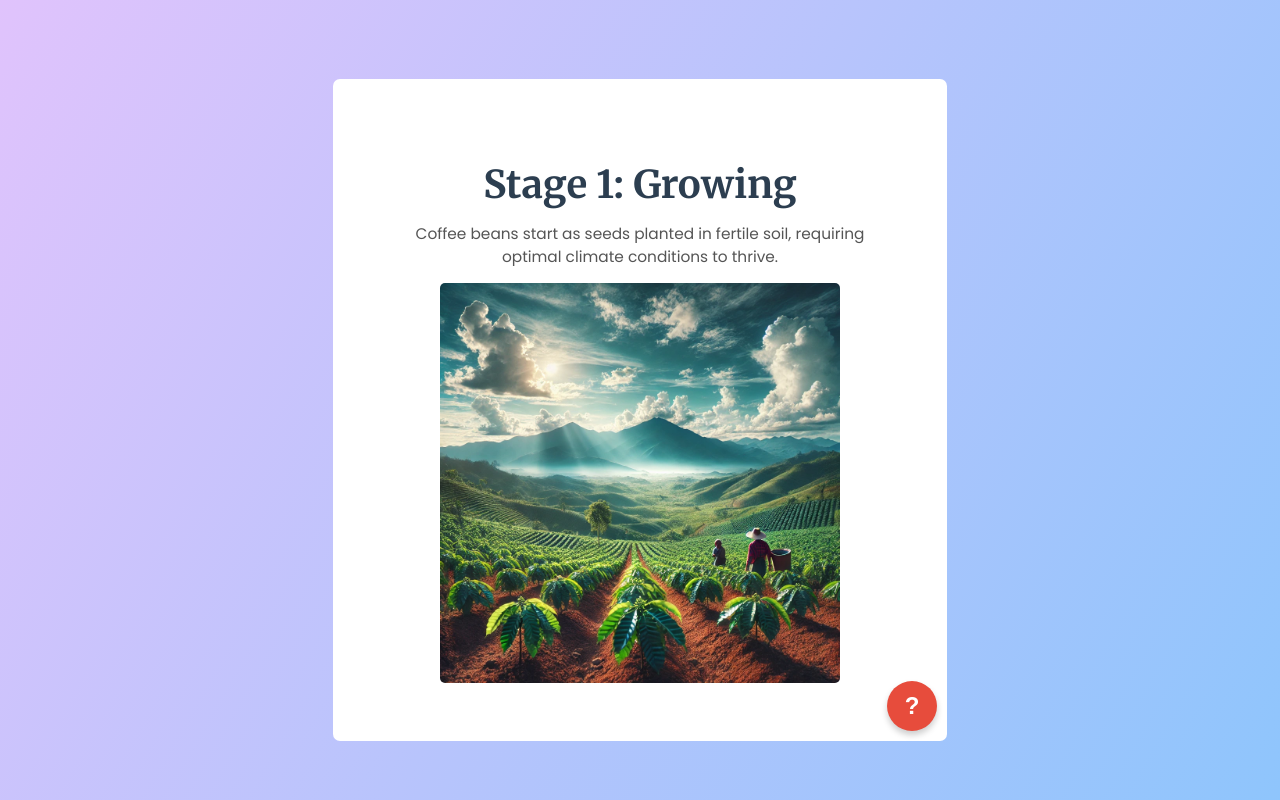
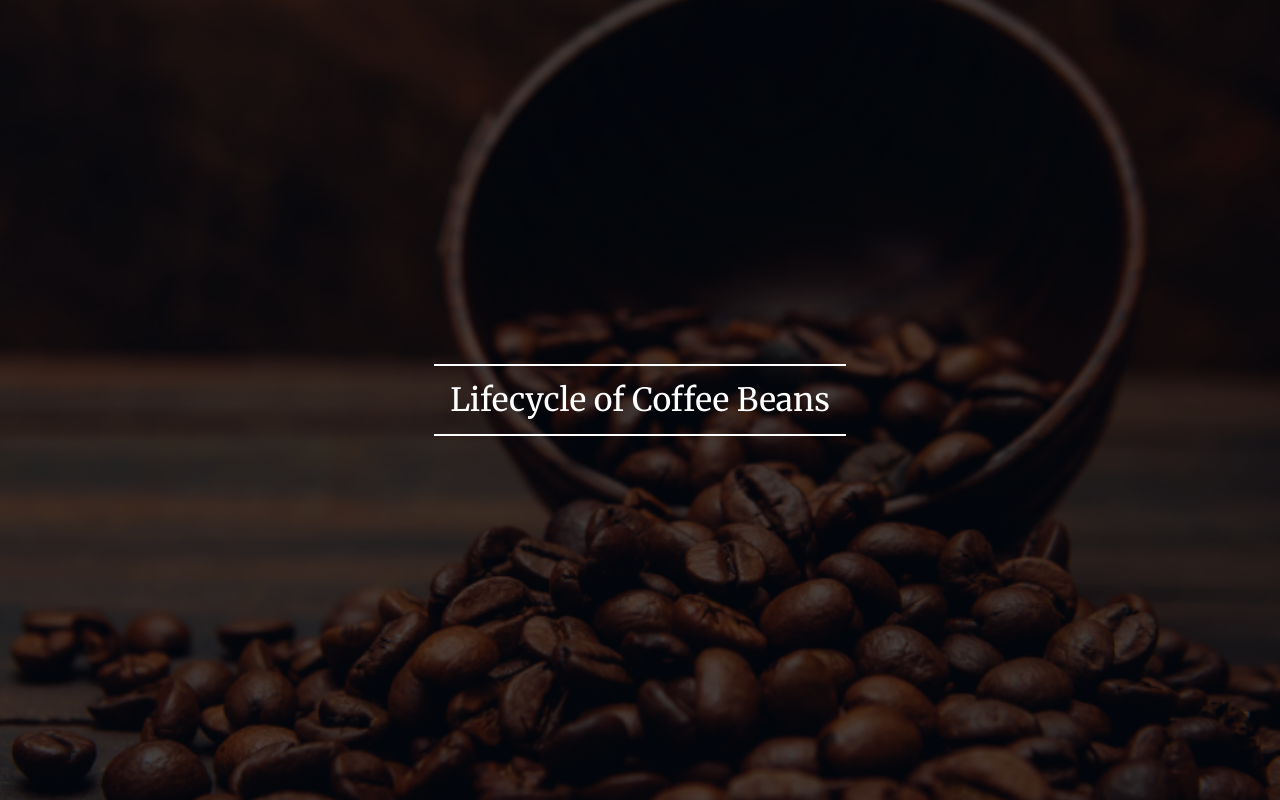
Before and after one commit to farisnizam/scrollable-infographic, a plain HTML site: page index.html in a window 1280 px wide. Shown: the top 800 px of the page. Drawn offline with nearby package versions, Linux system fonts and the light colour scheme.

Commit message:
add intro section

```diff
--- a/config.js
+++ b/config.js
@@ -4,6 +4,13 @@ const ScrollRevealAnimations = {
     LEFT: "left",
     RIGHT: "right"
 };
+
+const introConfig = {
+    title: "Lifecycle of Coffee Beans",
+    description: "From seed to cup, coffee undergoes a fascinating journey. This infographic explores each stage of the coffee bean’s lifecycle.",
+    background: "linear-gradient(to bottom, #6F4E37, #A67B5B)", // ✅ Dark coffee gradient
+};
+
 
 const sectionsData = [
     {
--- a/script.js
+++ b/script.js
@@ -7,6 +7,21 @@ document.addEventListener("DOMContentLoaded", () => {
 function initializeInfographic() {
     const content = document.getElementById("content");
 
+    // ✅ Add Loading Screen FIRST
+    const loadingScreen = document.createElement("div");
+    loadingScreen.id = "intro";
+    loadingScreen.classList.add("is-loading");
+    loadingScreen.innerHTML = `<h1 class="page-title"">Lifecycle of Coffee Beans</h1>`;
+    document.body.prepend(loadingScreen); // ✅ Ensures it's at the top
+
+    // ✅ Remove "is-loading" class after 100ms
+    setTimeout(() => {
+        document.getElementById("intro").classList.remove("is-loading");
+        window.scrollTo(0, 0); // ✅ Force scroll to top after the animation
+    }, 100);
+
+
+    // ✅ Loop through lifecycle sections and add them
     sectionsData.forEach((section, index) => {
         let sectionElement = document.createElement("section");
         sectionElement.style.backgroundImage = section.background;
@@ -14,8 +29,8 @@ function initializeInfographic() {
         sectionElement.innerHTML = `
             <div class="animation">
                 <div class="box" data-animation="${section.animation}" data-reset="${section.reset}" data-duration="${section.duration}">
-                    <h1>${section.title}</h1>
-                    <p>${section.text}</p>
+                    <h1 class="section-title">${section.title}</h1>
+                    <p class="section-paragraph">${section.text}</p>
                     <img src="${section.image}" alt="${section.title}">
                     <button class="hotspot" onclick="toggleTooltip(event, ${index})">?</button>
                     <div class="tooltip" id="tooltip-${index}">${section.tooltip}</div>
@@ -27,16 +42,12 @@ function initializeInfographic() {
 
     // Close tooltips when clicking outside
     document.addEventListener("click", (event) => {
-        if (
-            !event.target.classList.contains("hotspot") &&
-            !event.target.classList.contains("tooltip")
-        ) {
-            document
-                .querySelectorAll(".tooltip")
-                .forEach((t) => t.classList.remove("active"));
+        if (!event.target.classList.contains("hotspot") && !event.target.classList.contains("tooltip")) {
+            document.querySelectorAll(".tooltip").forEach((t) => t.classList.remove("active"));
         }
     });
 }
+
 
 // Initializes ScrollReveal animations based on each section's config
 function setupScrollReveal() {
--- a/styles.css
+++ b/styles.css
@@ -17,6 +17,73 @@ h1,
 p,
 .tooltip {
   user-select: text;
+}
+
+
+/* ✅ Prevents scroll jumping after load */
+#intro {
+  scroll-snap-align: start;
+}
+
+/* ✅ Re-enable scrolling after the animation */
+.is-loading + section {
+  scroll-snap-align: start;
+}
+
+#intro {
+	background: linear-gradient(to bottom, rgba(0,0,0,0.66) 100%, transparent), url(assets/a_bowl_of_coffee_beans.jpg);
+	background-size: cover, cover;
+	background-position: center, center;
+	height: 100vh;
+	width: 100%;
+	display: flex;
+	justify-content: center;
+	align-items: center;
+}
+
+.page-title {
+	font-family: "Merriweather", serif;
+	font-size: 2rem;
+	display: inline-block;
+	padding: 1rem;
+	font-weight: 400;
+	position: relative;
+	opacity: 1;
+	transform: scale(1);
+	transition: transform 0.5s ease, opacity 1s ease;
+  color: #fff;
+}
+
+.is-loading .page-title {
+	transform: scale(0.9);
+	opacity: 0;
+}
+
+.page-title:before,
+.page-title:after {
+	height: 2px;
+	width: 100%;
+	content: "";
+	background: white;
+	display: block;
+	position: absolute;
+	transition: width 0.4s ease;
+	transition-delay: 0.8s;
+}
+
+.page-title:before {
+	top: 0;
+	left: 0;
+}
+
+.page-title:after {
+	bottom: 0;
+	right: 0;
+}
+
+.is-loading .page-title:before,
+.is-loading .page-title:after {
+	width: 0;
 }
 
 section {
@@ -41,7 +108,7 @@ section {
   position: relative;
 }
 
-h1 {
+.section-title {
   font-family: "Merriweather", serif;
   font-size: 4.5vw;
   color: #2c3e50;
@@ -50,7 +117,7 @@ h1 {
   margin-bottom: 15px;
 }
 
-p {
+.section-paragraph {
   font-size: 2.5vw;
   color: #555;
   line-height: 3.5vw;
@@ -127,7 +194,19 @@ img {
   pointer-events: auto;
 }
 
+body {
+	background: #445;
+	color: #FFF;
+}
+
+
 @media (max-width: 600px) {
+  .page-title {
+    font-size: 6vw;
+    line-height: 10vw;
+    padding: 10px;
+  }
+
   .hotspot {
     width: 45px;
     height: 45px;
@@ -140,13 +219,13 @@ img {
     width: 40vw;
   }
 
-  h1 {
+  .section-title {
     font-size: 3vw;
     line-height: 3.5vw;
   }
 
-  p {
-    font-size: 1.2vw;
+  .section-paragraph {
+    font-size: 1.5vw;
     line-height: 1.8vw;
   }
 }
```
Also changed, not shown: assets/a_bowl_of_coffee_beans.jpg (added).
